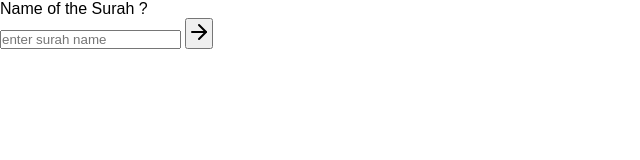
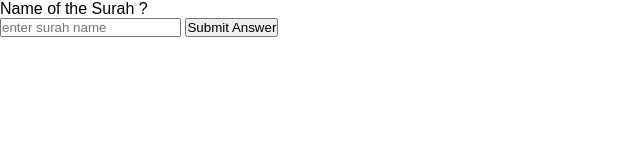
Before and after one commit to yamine-dr/Quran-revision-companion, a plain HTML site: page index.html in a window 1280 px wide. Shown: the whole page, without its empty margins (0-640 px from the left). Drawn offline with Linux system fonts and the light colour scheme; no server answers.

Commit message:
changed label of submit button of Surah name quiz

```diff
--- a/index.html
+++ b/index.html
@@ -16,9 +16,7 @@
         <div>
           <form>
             <input type="text" aria-label="Answer" placeholder="enter surah name">
-            <button type="submit">
-              <svg xmlns="http://www.w3.org/2000/svg" width="24" height="24" viewBox="0 0 24 24" fill="none" stroke="currentColor" stroke-width="2" stroke-linecap="round" stroke-linejoin="round" class="lucide lucide-arrow-right w-5 h-5" aria-hidden="true"><path d="M5 12h14"></path><path d="m12 5 7 7-7 7"></path></svg>
-            </button>
+            <button type="submit">Submit Answer</button>
           </form>
         </div>
       </div>
```
